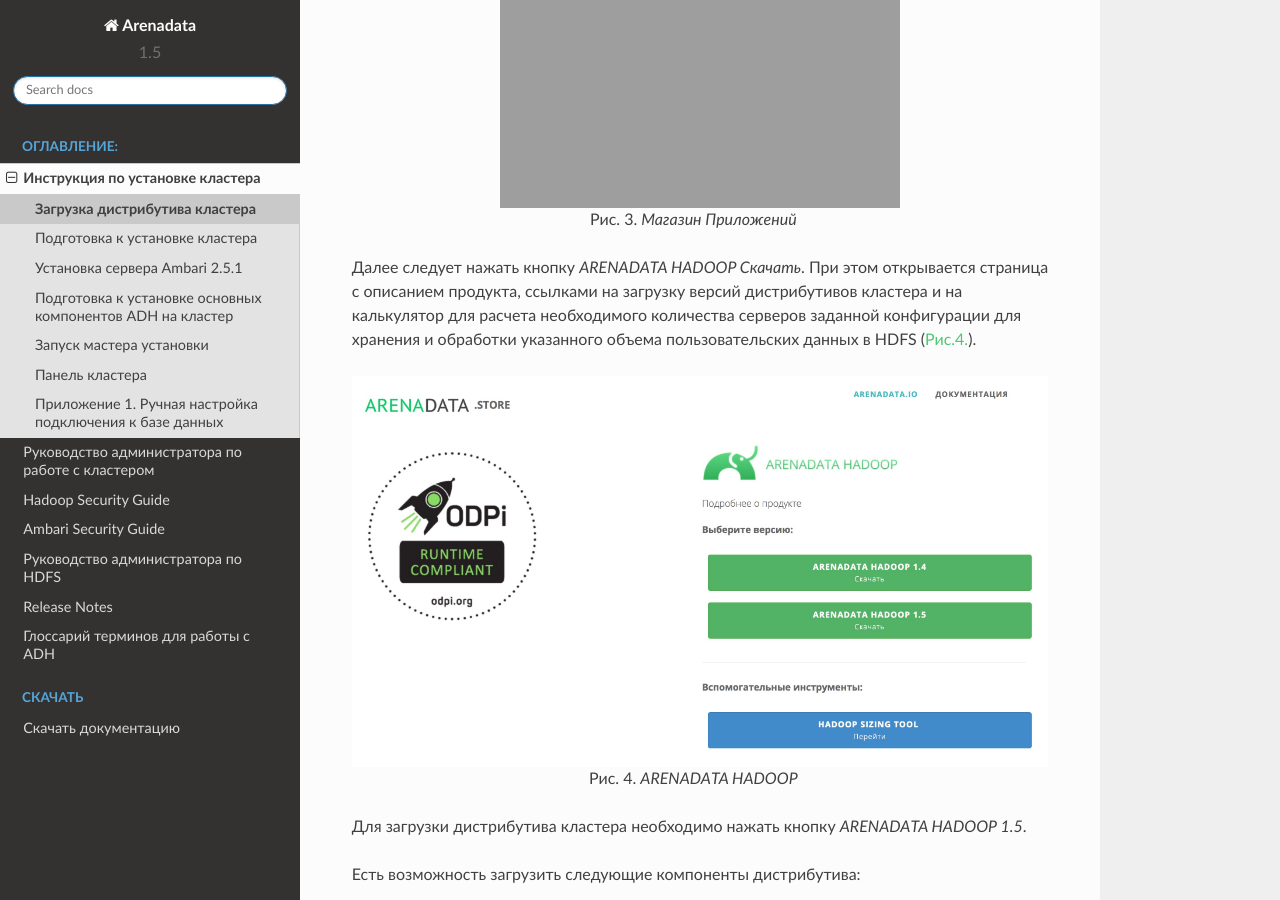
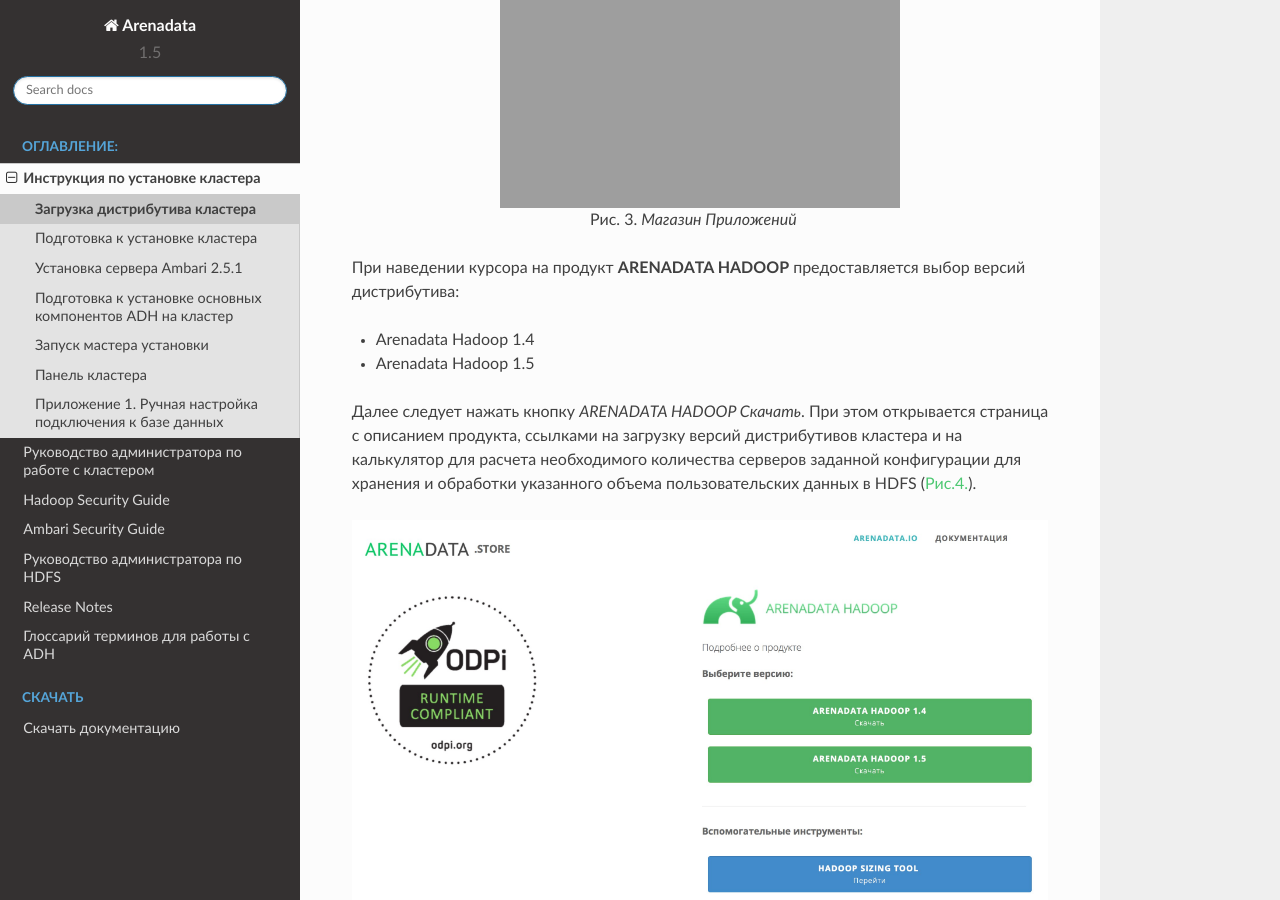
Before and after one commit to arenadata/docs_adps, a Sphinx documentation site: the page built from source/install/download.rst, in a window 1280 px wide and 900 px high, scrolled down 1163 px. Built offline with Sphinx 7.4.7 and the Read the Docs theme 2.0.0, drawn with Linux system fonts in a browser that asks for light colours.

Commit message:
Update download.rst

```diff
--- a/source/install/download.rst
+++ b/source/install/download.rst
@@ -39,7 +39,11 @@
    Магазин Приложений
 
 
+При наведении курсора на продукт **ARENADATA HADOOP** предоставляется выбор версий дистрибутива:
 
++ Arenadata Hadoop 1.4
+
++ Arenadata Hadoop 1.5
 
 
 Далее следует нажать кнопку *ARENADATA HADOOP Скачать*. При этом открывается страница с описанием продукта, ссылками на загрузку версий дистрибутивов кластера и на калькулятор для расчета необходимого количества серверов заданной конфигурации для хранения и обработки указанного объема пользовательских данных в HDFS (:numref:`Рис.%s.<install-img-2>`).
```
